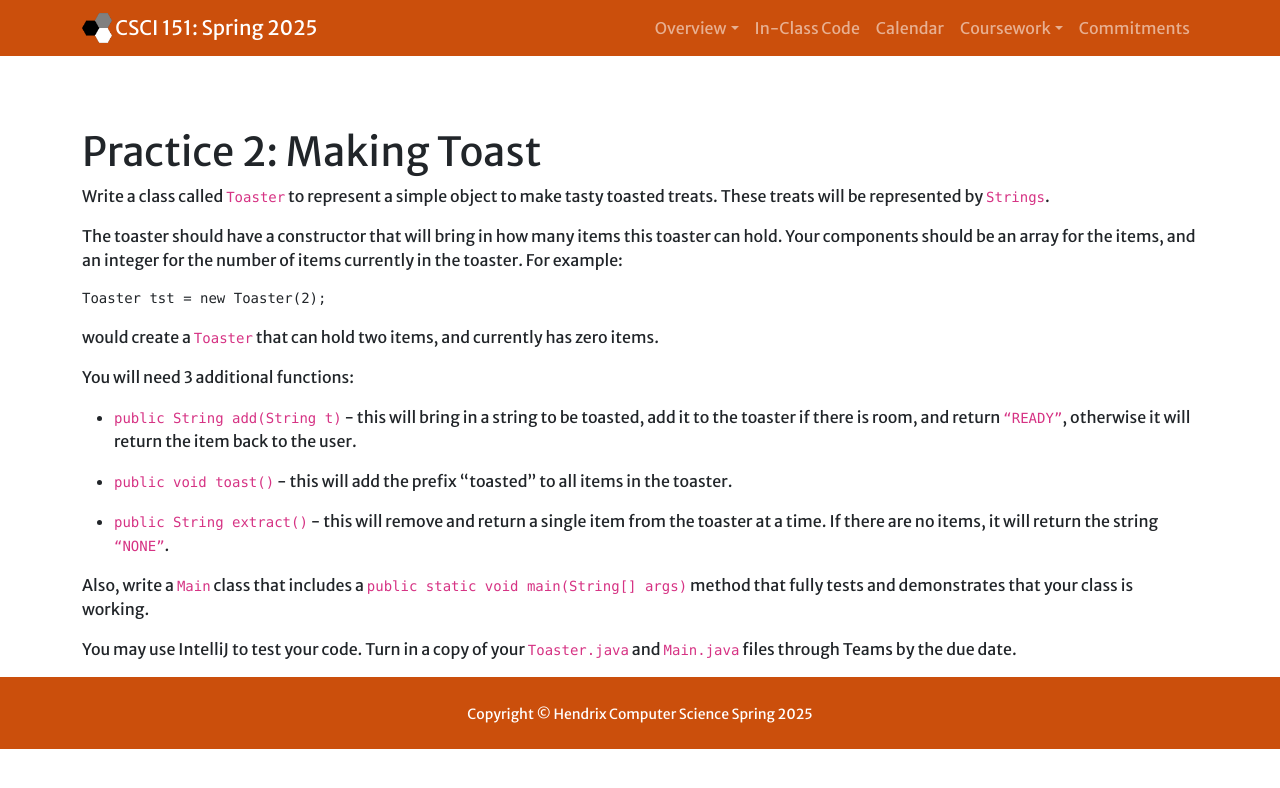
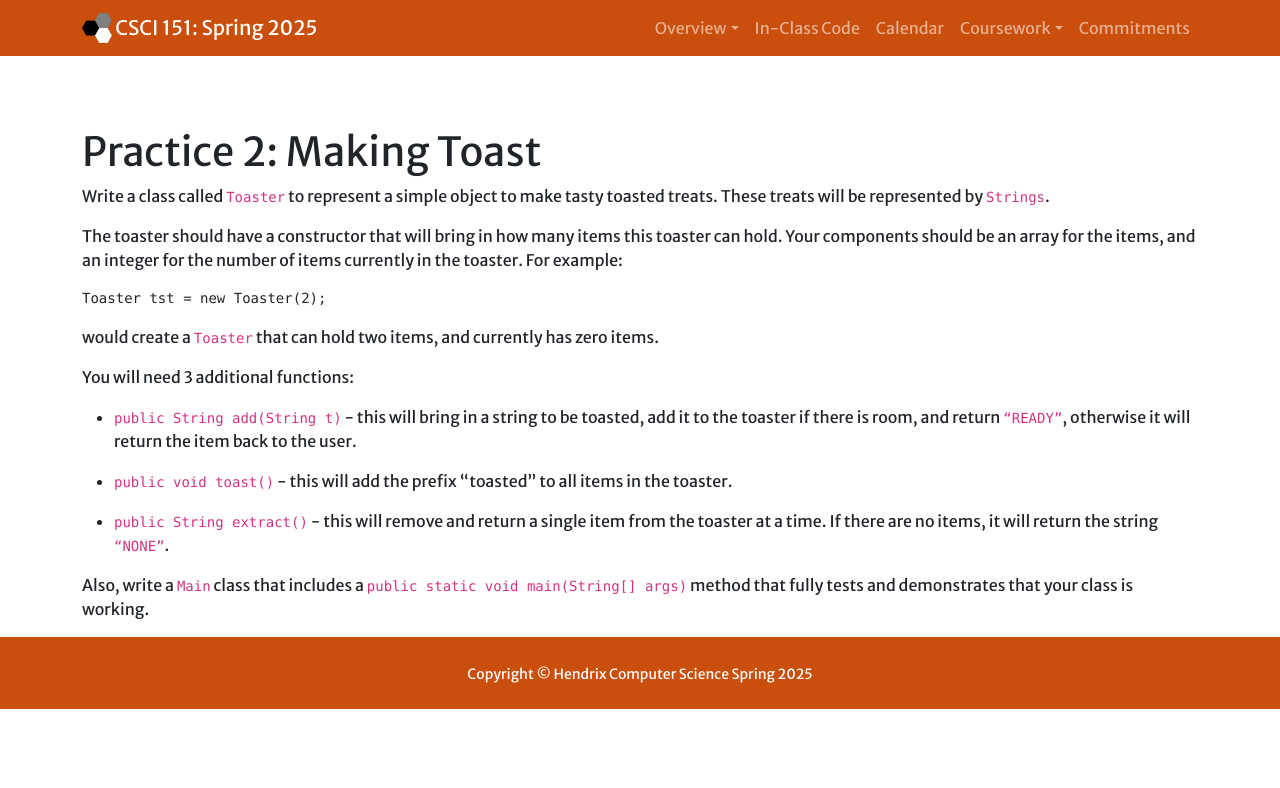
Before and after one commit to Hendrix-CS/csci151, a Jekyll site: the page built from homework/toaster.md, in a window 1280 px wide. Shown: the top 788 px of the page. Built offline with Jekyll 4.4.1, drawn with Linux system fonts in a browser that asks for light colours; nearby versions of some CDN libraries.

Commit message:
practice, not hw

```diff
--- a/homework/toaster.md
+++ b/homework/toaster.md
@@ -28,6 +28,3 @@ will return the item back to the user.
 the toaster at a time. If there are no items, it will return the string `“NONE”`.
 
 Also, write a `Main` class that includes a `public static void main(String[] args)` method that fully tests and demonstrates that your class is working.
-
-You may use IntelliJ to test your code. Turn in a copy of your
-`Toaster.java` and `Main.java` files through Teams by the due date.
```
